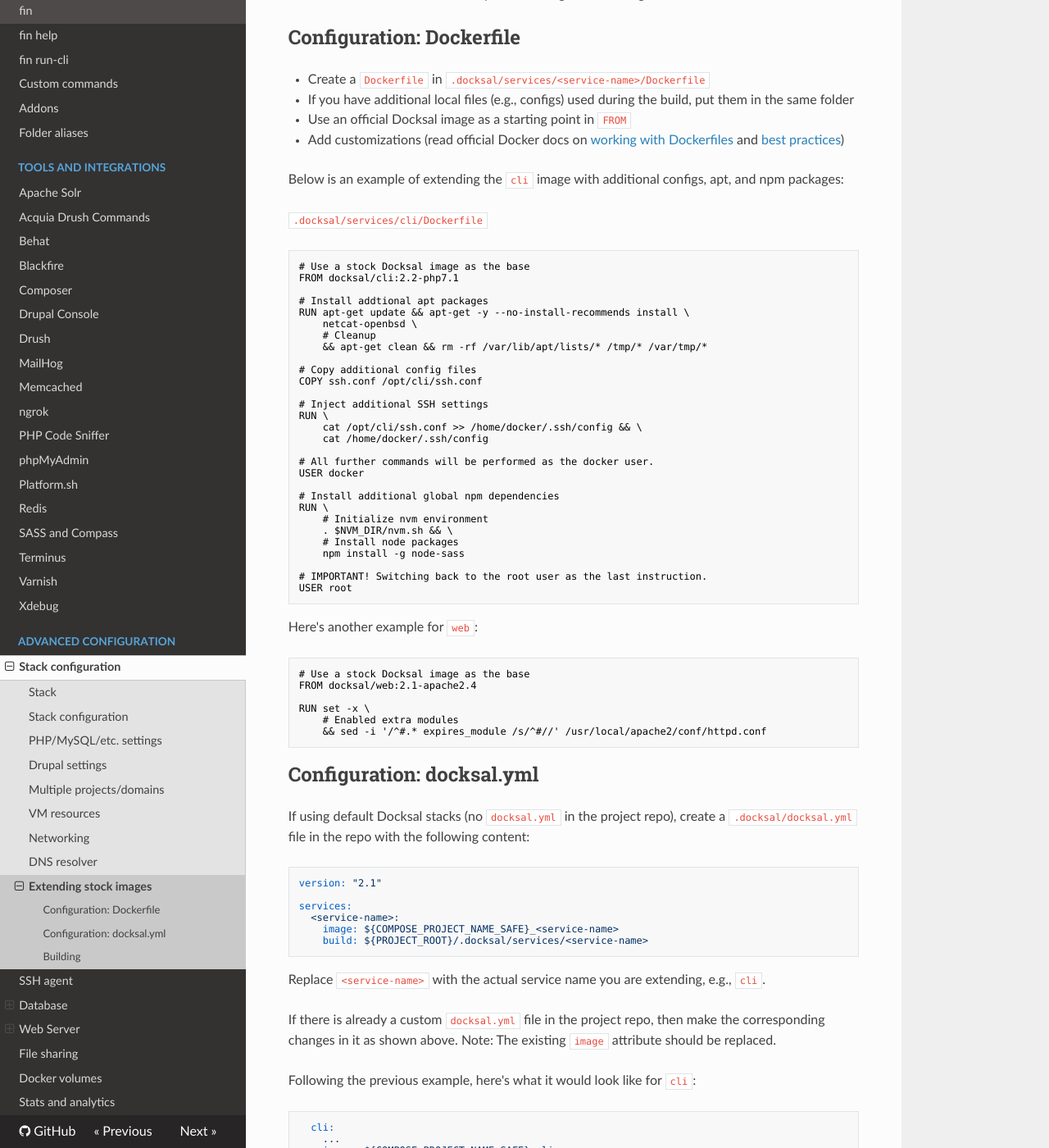
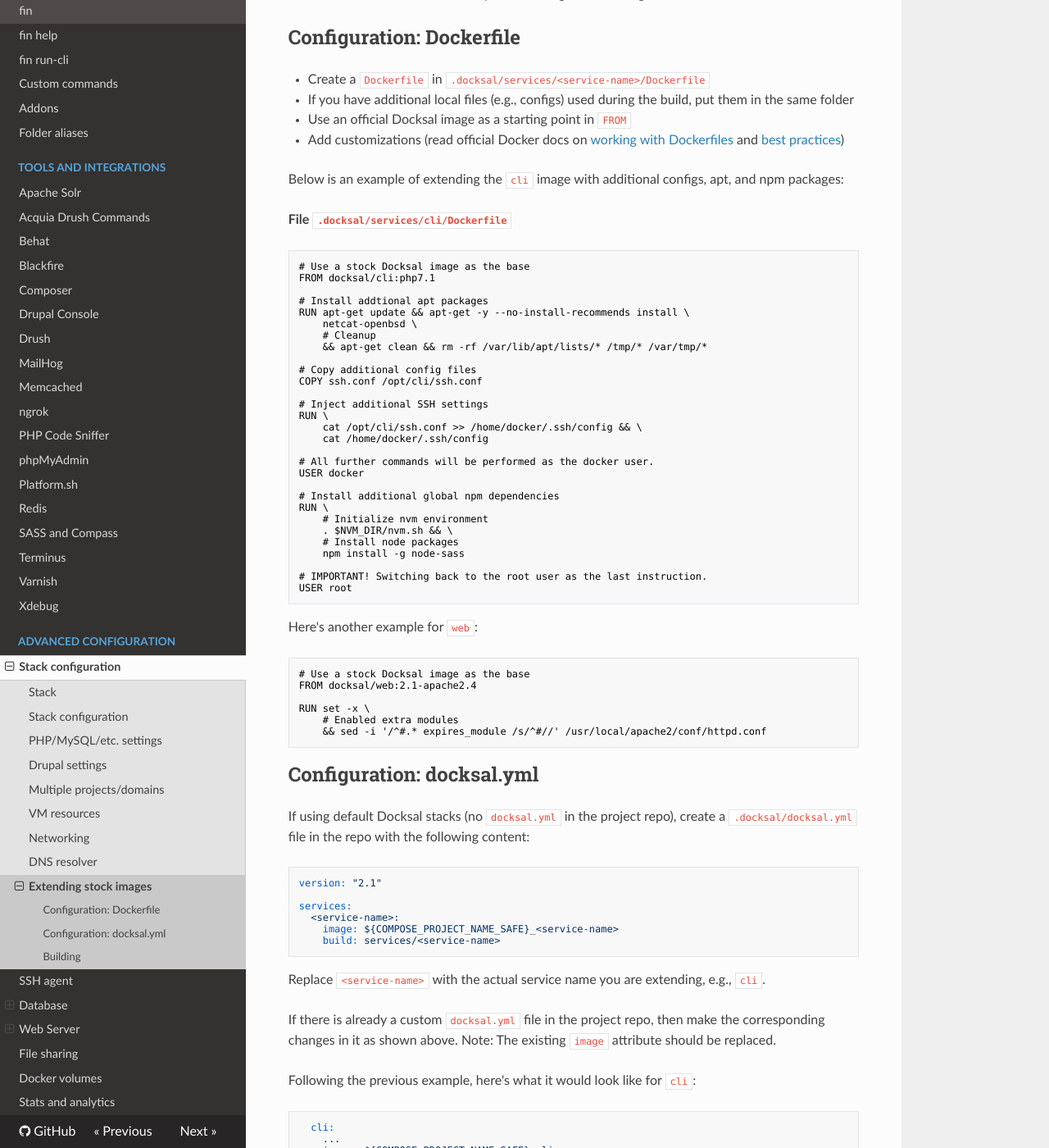
Before and after one commit to docksal/docksal, an MkDocs documentation site: the page built from docs/advanced/extend-images.md, in a window 1280 px wide and 1400 px high, scrolled down 521 px. Shown: the whole window at 82% size. Built offline with MkDocs 1.6.1, drawn with Linux system fonts in a browser that asks for light colours; nearby versions of some CDN libraries; old or Windows-style settings are respelled for this version of MkDocs; some of the changed text lies outside the part shown.

Commit message:
Update extend-images.md (Fixes #655)
[skip ci]

````diff
--- a/docs/advanced/extend-images.md
+++ b/docs/advanced/extend-images.md
@@ -25,11 +25,11 @@ The latter is the recommended way of extending Docksal images and is covered bel
 
 Below is an example of extending the `cli` image with additional configs, apt, and npm packages:
 
-`.docksal/services/cli/Dockerfile`
+**File `.docksal/services/cli/Dockerfile`**
 
 ```Dockerfile
 # Use a stock Docksal image as the base
-FROM docksal/cli:2.2-php7.1
+FROM docksal/cli:php7.1
 
 # Install addtional apt packages
 RUN apt-get update && apt-get -y --no-install-recommends install \
@@ -81,7 +81,7 @@ version: "2.1"
 services:
   <service-name>:
     image: ${COMPOSE_PROJECT_NAME_SAFE}_<service-name>
-    build: ${PROJECT_ROOT}/.docksal/services/<service-name>
+    build: services/<service-name>
 ```
 
 Replace `<service-name>` with the actual service name you are extending, e.g., `cli`.
@@ -95,7 +95,7 @@ Following the previous example, here's what it would look like for `cli`:
   cli:
     ...
     image: ${COMPOSE_PROJECT_NAME_SAFE}_cli
-    build: ${PROJECT_ROOT}/.docksal/services/cli
+    build: services/cli
     ...
 ```
 
````
